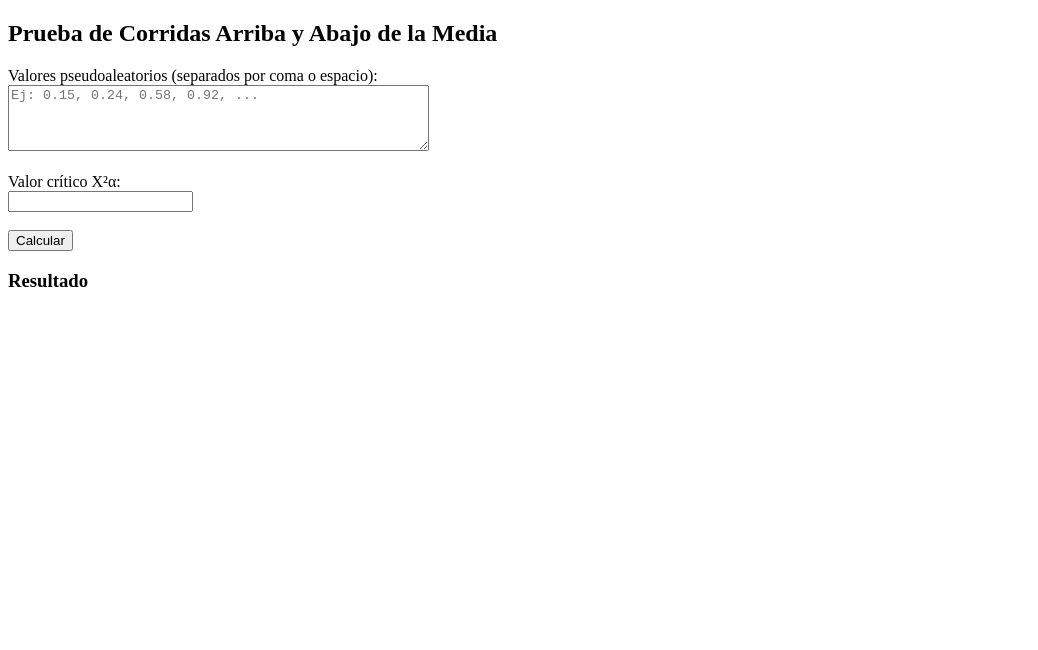
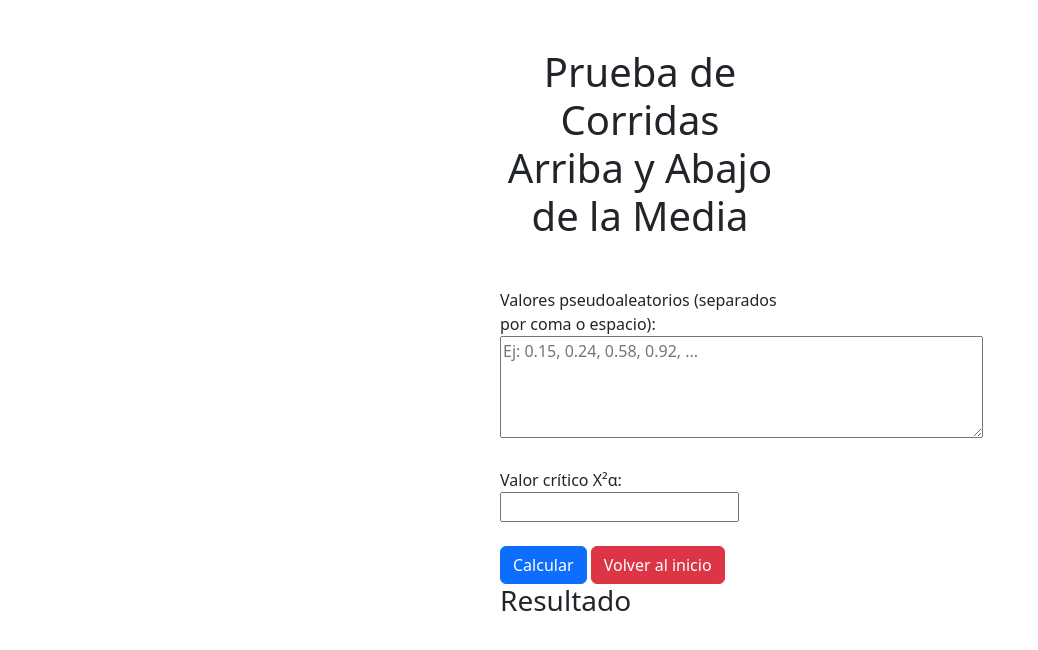
Before and after one commit to facundomoya/generadores_numeros_aleatorios, a plain HTML site: page corrida.html in a window 1280 px wide. Shown: the whole page, without its empty margins (0-1038 px from the left). Drawn offline with nearby package versions, Linux system fonts and the light colour scheme.

Commit message:
revision de codigo

```diff
--- a/corrida.html
+++ b/corrida.html
@@ -3,10 +3,13 @@
 <head>
   <meta charset="UTF-8">
   <title>Prueba de Corridas sobre la media</title>
-
+  <link href="https://cdn.jsdelivr.net/npm/bootstrap@5.3.5/dist/css/bootstrap.min.css" rel="stylesheet"
+  integrity="sha384-SgOJa3DmI69IUzQ2PVdRZhwQ+dy64/BUtbMJw1MZ8t5HZApcHrRKUc4W0kG879m7" crossorigin="anonymous">
+  <link rel="stylesheet" href="../css/style.css">
 </head>
 <body>
-  <h2>Prueba de Corridas Arriba y Abajo de la Media</h2>
+  <section class="margenes-inputs">
+    <h1 class="text-center my-5">Prueba de Corridas Arriba y Abajo de la Media</h1>
 
     <label>Valores pseudoaleatorios (separados por coma o espacio):</label><br>
     <textarea id="valores" rows="4" cols="50" placeholder="Ej: 0.15, 0.24, 0.58, 0.92, ..."></textarea><br><br>
@@ -14,10 +17,14 @@
     <label>Valor crítico X²α:</label><br>
     <input type="number" id="x2Alfa" step="0.0001"><br><br>
 
-  <button onclick="calcularCorridas()">Calcular</button>
+    <button type="button" class="btn btn-primary" onclick="calcularCorridas()">Calcular</button>
+    <a href="index.html">
+      <button type="button" class="btn btn-danger">Volver al inicio</button>
+  </a>
 
     <h3>Resultado</h3>
     <div id="resultado"></div>
+  </section>
   <script src="./functions/corrida.js" defer></script>
 </body>
 </html>
```
Also changed, not shown: frecuencia.html (+1 -1 lines). Lines whose indentation alone changed are shown as unchanged.
